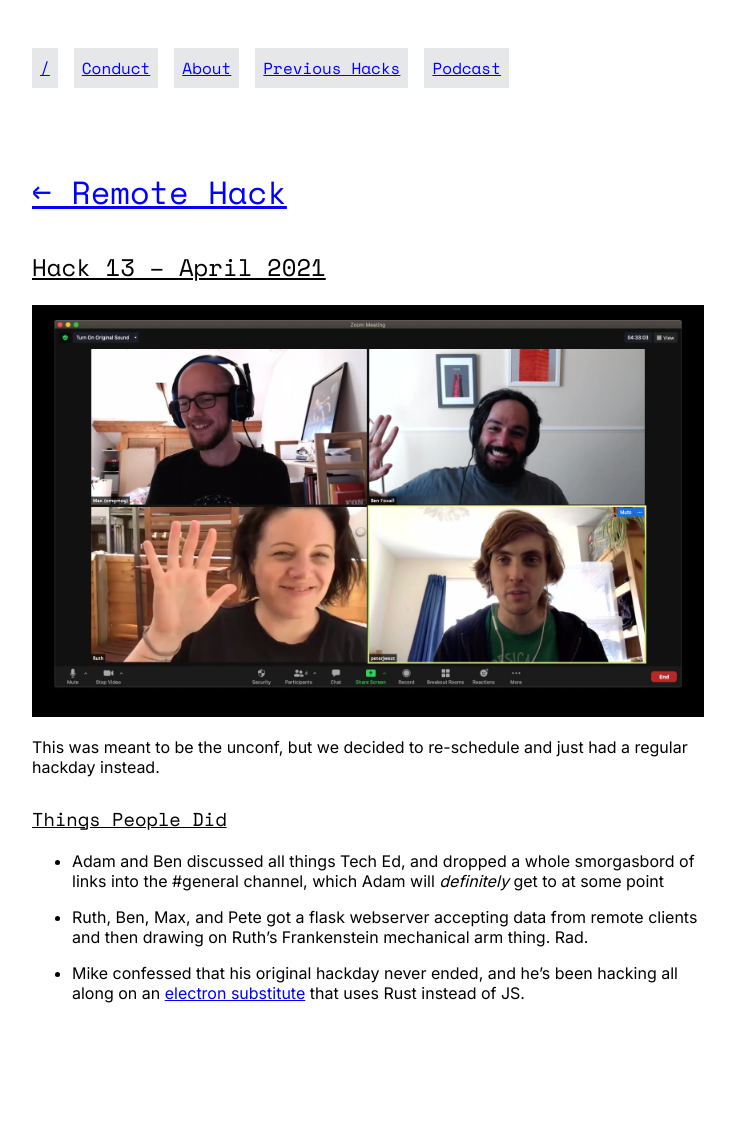
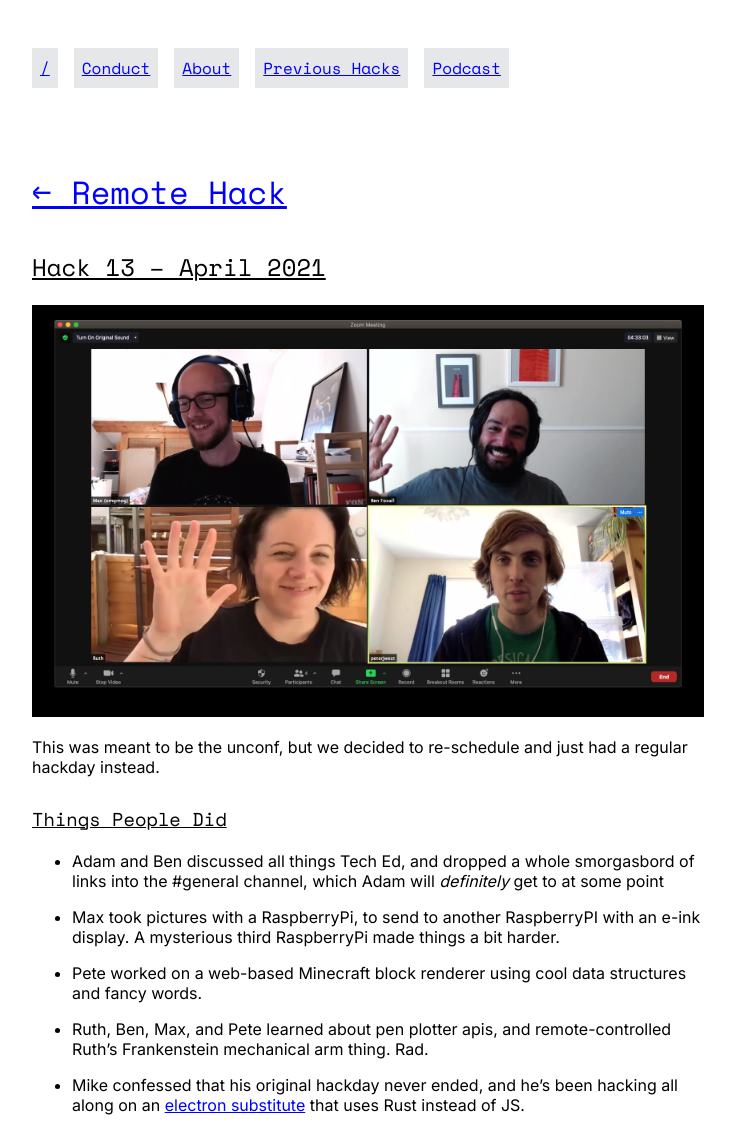
Before and after one commit to remotehack/remotehack.github.io, a Jekyll site: the page built from _hacks/13.md, in a window 1280 px wide. Shown: the whole page, without its empty margins (272-1007 px from the left). Built offline with Jekyll 4.4.1, drawn with Linux system fonts in a browser that asks for light colours; before the commit the page ends 1019 px from its top, so only the background shows below that.

Commit message:
Update _hacks/13.md
Co-authored-by: Ben Foxall <benfoxall@gmail.com>

```diff
--- a/_hacks/13.md
+++ b/_hacks/13.md
@@ -12,6 +12,10 @@ This was meant to be the unconf, but we decided to re-schedule and just had a re
 
 - Adam and Ben discussed all things Tech Ed, and dropped a whole smorgasbord of links into the #general channel, which Adam will _definitely_ get to at some point
 
-- Ruth, Ben, Max, and Pete got a flask webserver accepting data from remote clients and then drawing on Ruth's Frankenstein mechanical arm thing. Rad.
+- Max took pictures with a RaspberryPi, to send to another RaspberryPI with an e-ink display. A mysterious third RaspberryPi made things a bit harder.
+
+- Pete worked on a web-based Minecraft block renderer using cool data structures and fancy words.
+
+- Ruth, Ben, Max, and Pete learned about pen plotter apis, and remote-controlled Ruth's Frankenstein mechanical arm thing. Rad.
 
 - Mike confessed that his original hackday never ended, and he's been hacking all along on an [electron substitute](https://tauri.studio/en/) that uses Rust instead of JS.
```
